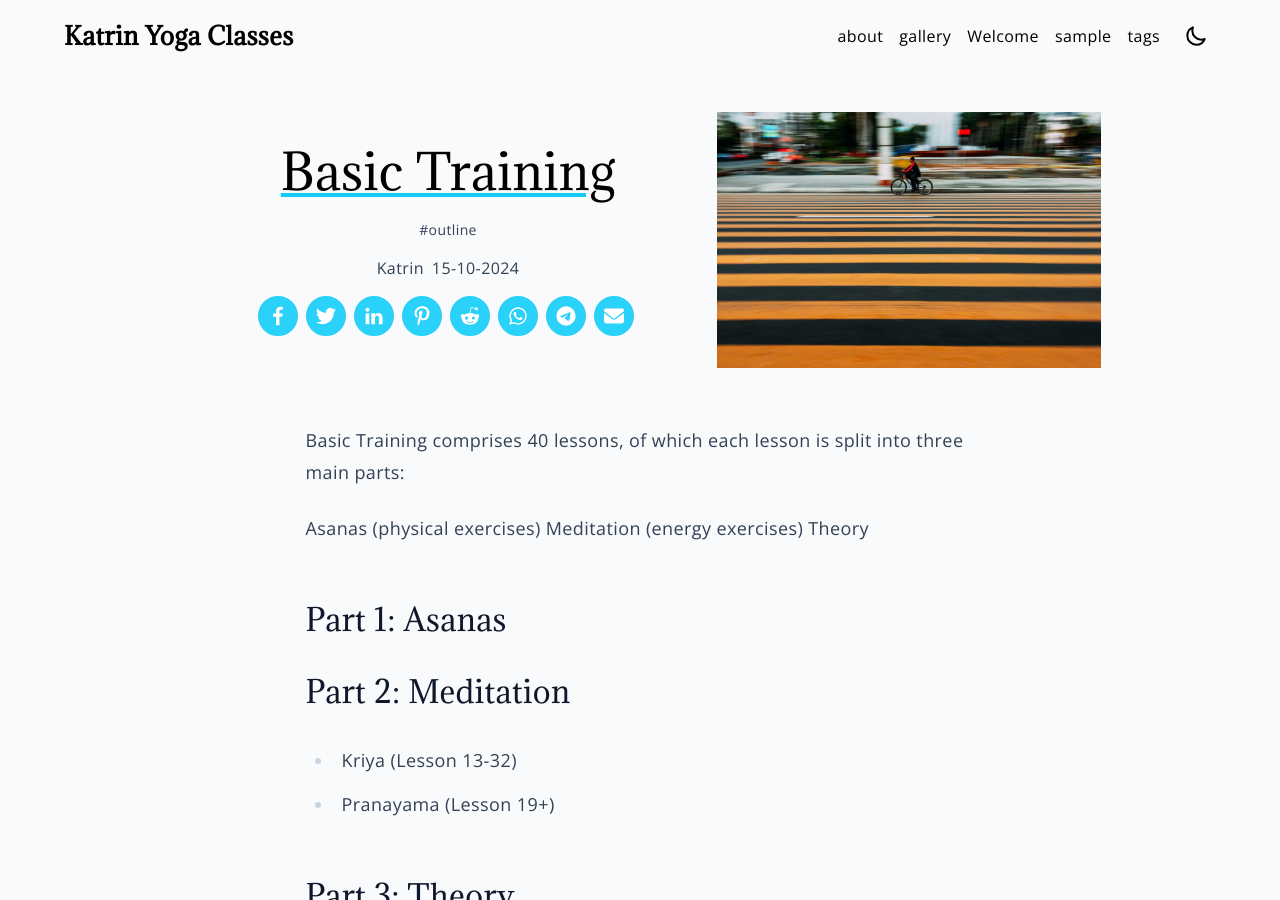
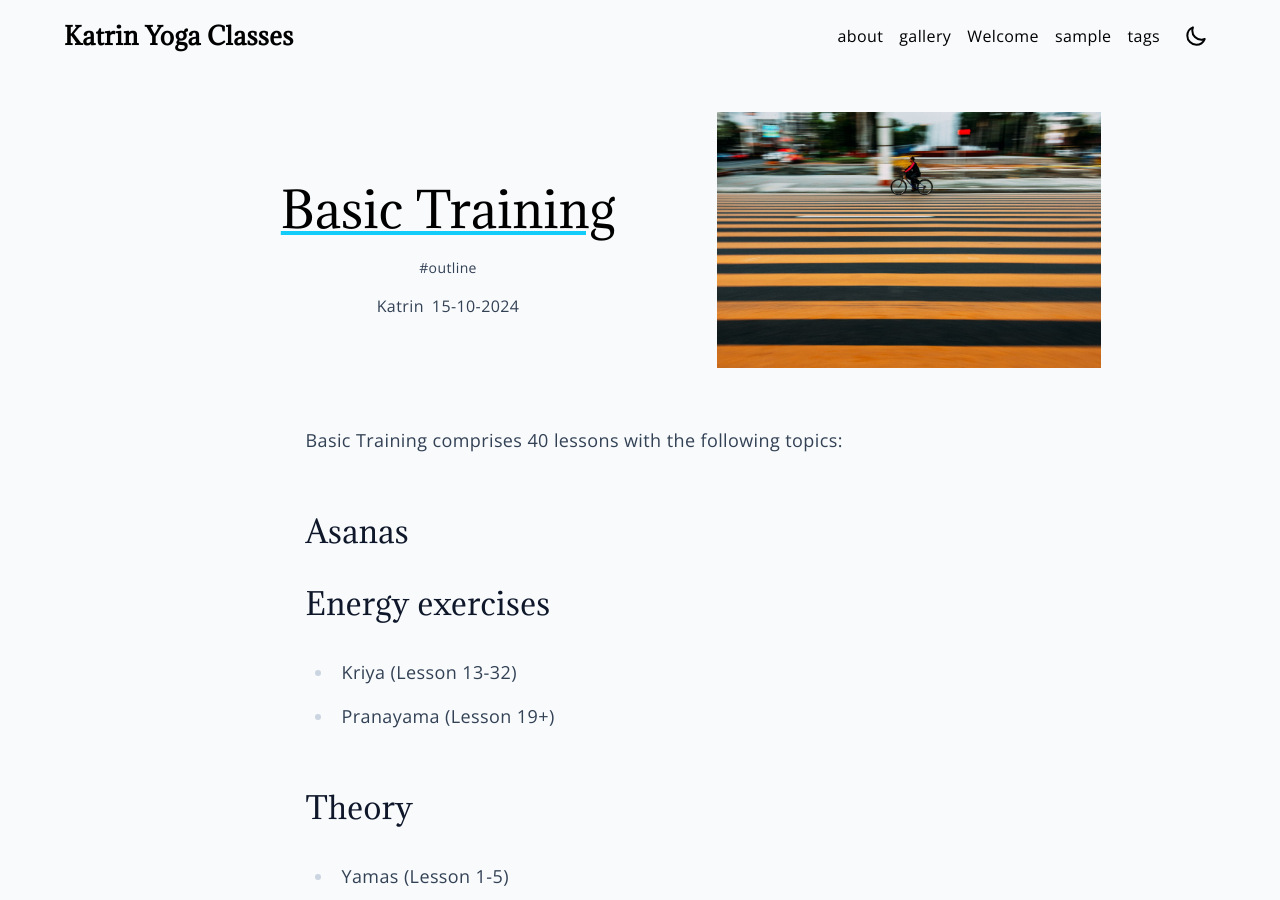
Before and after one commit to katrin-yoga-classes/wind, a Jekyll site: the page built from _posts/2024-10-15-basictraining.md, in a window 1280 px wide and 900 px high. Built offline with Jekyll 4.4.1, drawn with Linux system fonts in a browser that asks for light colours; some of the changed text lies outside the part shown.

Commit message:
Try again to remove the social bar

```diff
--- a/_layouts/base.html
+++ b/_layouts/base.html
@@ -9,7 +9,7 @@
       {{ content }}
     </div>
 
-    <!--{% include footer.html %} -->
+    {% include footer.html %}
     {% include up_button.html %}
   </body>
 </html>
--- a/_layouts/post.html
+++ b/_layouts/post.html
@@ -15,9 +15,9 @@ layout: base
         <span class="text-slate-700 dark:text-slate-100/80">{{page.author | default: site.author }}</span>
         <p class="text-slate-700 dark:text-slate-100/80">{{ page.date | date: "%d-%m-%Y" }}</p>
       </div>
-      <div class="mx-auto p-4">
+      <!-- <div class="mx-auto p-4">
         {% include sharing.html %}
-      </div>
+      </div>-->
     </div>
     <img src="{{ page.image | relative_url }}" alt="" class="basis-2/6  w-11/12 md:w-5/12 p-2 md:px-0">
   </div>
@@ -30,9 +30,9 @@ layout: base
     </article>
   </div>
 
-  <div class="mx-auto my-10">
+  <!-- <div class="mx-auto my-10">
     {% include sharing.html %}
-  </div>
+  </div> -->
 
   <div class="post-navigation py-8 flex flex-col md:flex-row-reverse justify-center ">
     {% if page.next %}
--- a/_posts/2024-10-15-basictraining.md
+++ b/_posts/2024-10-15-basictraining.md
@@ -7,20 +7,16 @@ tags:
 pin: true
 ---
 
-Basic Training comprises 40 lessons, of which each lesson is split into three main parts:
+Basic Training comprises 40 lessons with the following topics:
 
-Asanas (physical exercises)
-Meditation (energy exercises)
-Theory
+## Asanas
 
-## Part 1: Asanas
-
-## Part 2: Meditation
+## Energy exercises
 
 - Kriya (Lesson 13-32)
 - Pranayama (Lesson 19+)
 
-## Part 3: Theory
+## Theory
 
 - Yamas (Lesson 1-5)
 - Niyamas (Lesson 6-10)
```
